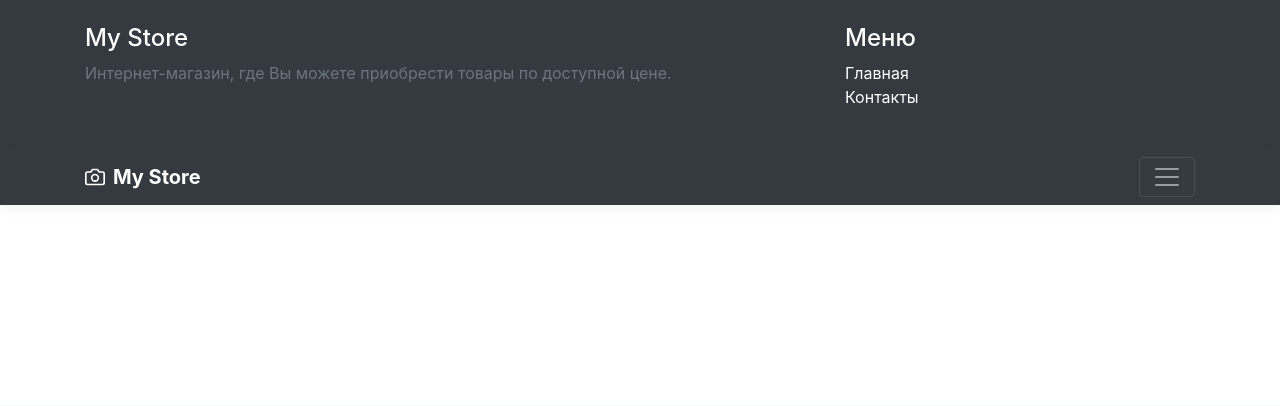
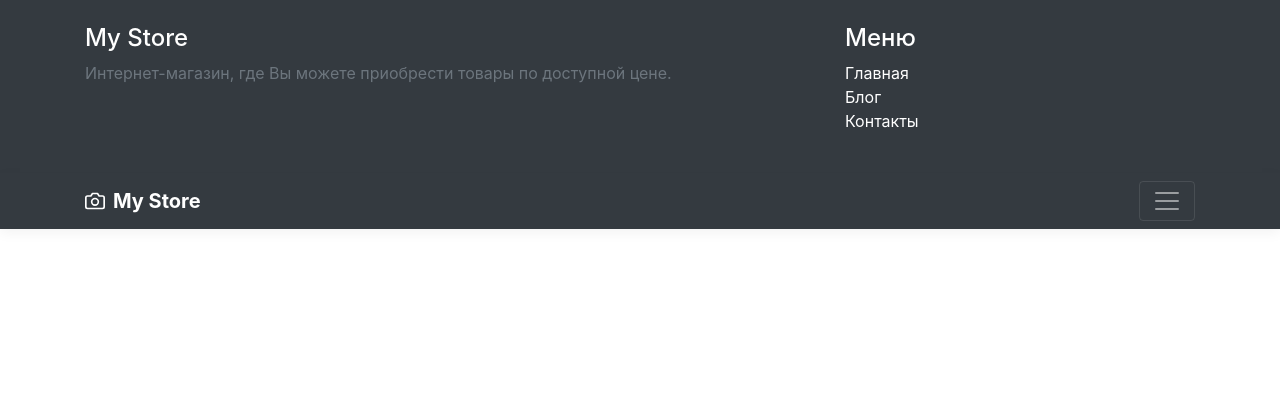
Before and after one commit to ilnurhub/my_store, a Django app: page /blog/ in a window 1280 px wide, after a click that opens the changed part. Shown: the top 406 px of the page. Run offline with Django 4.2, Linux system fonts and the light colour scheme; data that the repository does not hold is empty; some libraries are stand-ins or nearby versions.

Commit message:
added link to blog

```diff
--- a/catalog/templates/catalog/includes/inc_main_menu.html
+++ b/catalog/templates/catalog/includes/inc_main_menu.html
@@ -2,6 +2,7 @@
     <h4 class="text-white">Меню</h4>
     <ul class="list-unstyled">
         <li><a href="{% url 'catalog:index' %}" class="text-white">Главная</a></li>
+        <li><a href="{% url 'blog:list' %}" class="text-white">Блог</a></li>
         <li><a href="{% url 'catalog:contacts' %}" class="text-white">Контакты</a></li>
     </ul>
 </div>
```
